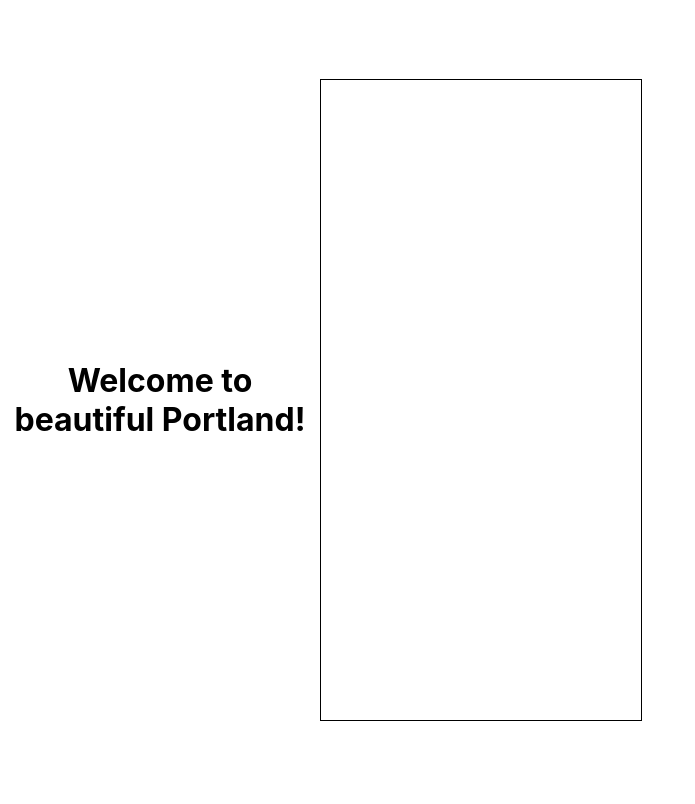
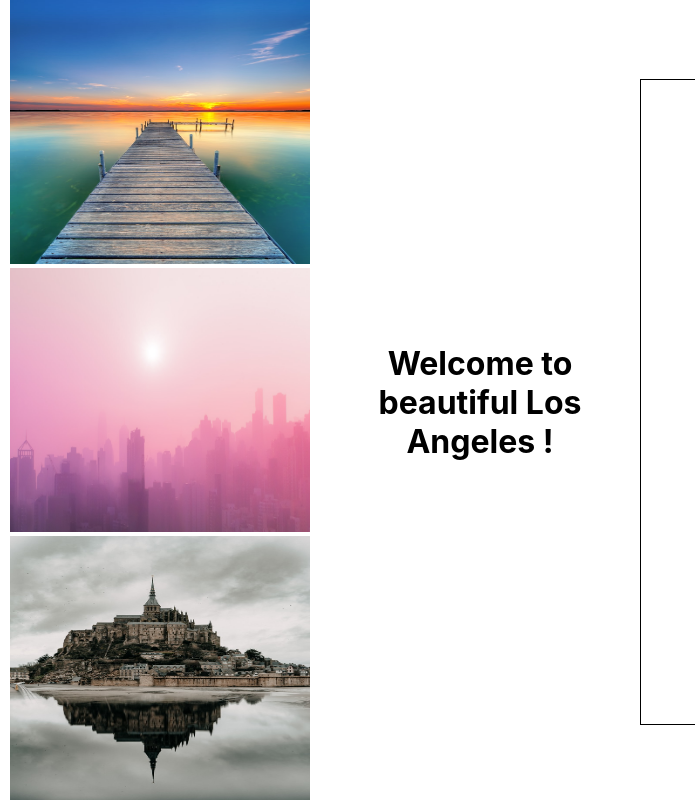
Before and after one commit to abrielcleaver/hb3-react-city-builder, a React (Create React App) app: page / in a window 1280 px wide. Shown: the whole page, without its empty margins (0-695 px from the left). Built offline with nearby package versions, Linux system fonts and the light colour scheme.

Commit message:
Use the 3 props in the City component inside img tags to render the images correctly on page

```diff
--- a/src/App.js
+++ b/src/App.js
@@ -22,9 +22,14 @@ function App() {
   return (
     <div className="App">
       {/* here, the City component takes in skylineId, waterfrontId, castleId as props. It'll use those ids to render pictures correctly. */}
+      <City
+        skylineId={skylineId}
+        waterfrontId={waterfrontId}
+        castleId={castleId} />
+
       <h1>
         {/* dynamically update the city name here using state */}
-        Welcome to beautiful Portland!
+        Welcome to beautiful {cityName} !
       </h1>
       <div className='bottom'>
         {/* here, the CityNameInput component takes in the setCityName state handler function */}
--- a/src/City.js
+++ b/src/City.js
@@ -3,8 +3,11 @@ import React from 'react';
 export default function City(props) {
   return (
     <div className="city">
-      {/* this component should take 3 props: waterfrontId, skylineId, and castlId */}
-      {/* use these 3 ids in img tags load approriate images that live in the public directory */}
+      {/* this component should take 3 props: waterfrontId, skylineId, and castleId */}
+      {/* use these 3 ids inside img tags to load the appropriate images that live in the public directory */}
+      <img src={`waterfront-${props.waterfrontId}.jpeg`} />
+      <img src={`skyline-${props.skylineId}.jpeg`} />
+      <img src={`castle-${props.castleId}.jpeg`} />
     </div>
   );
 }
```
